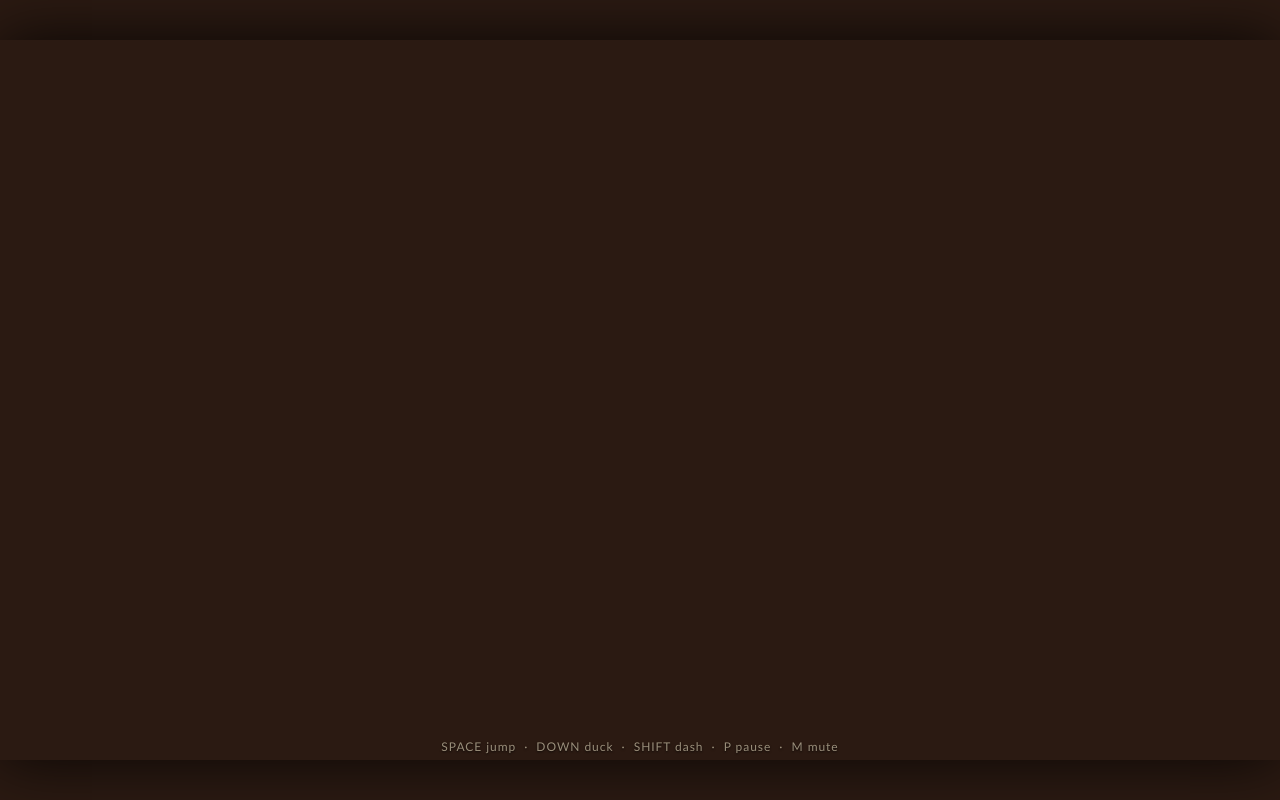
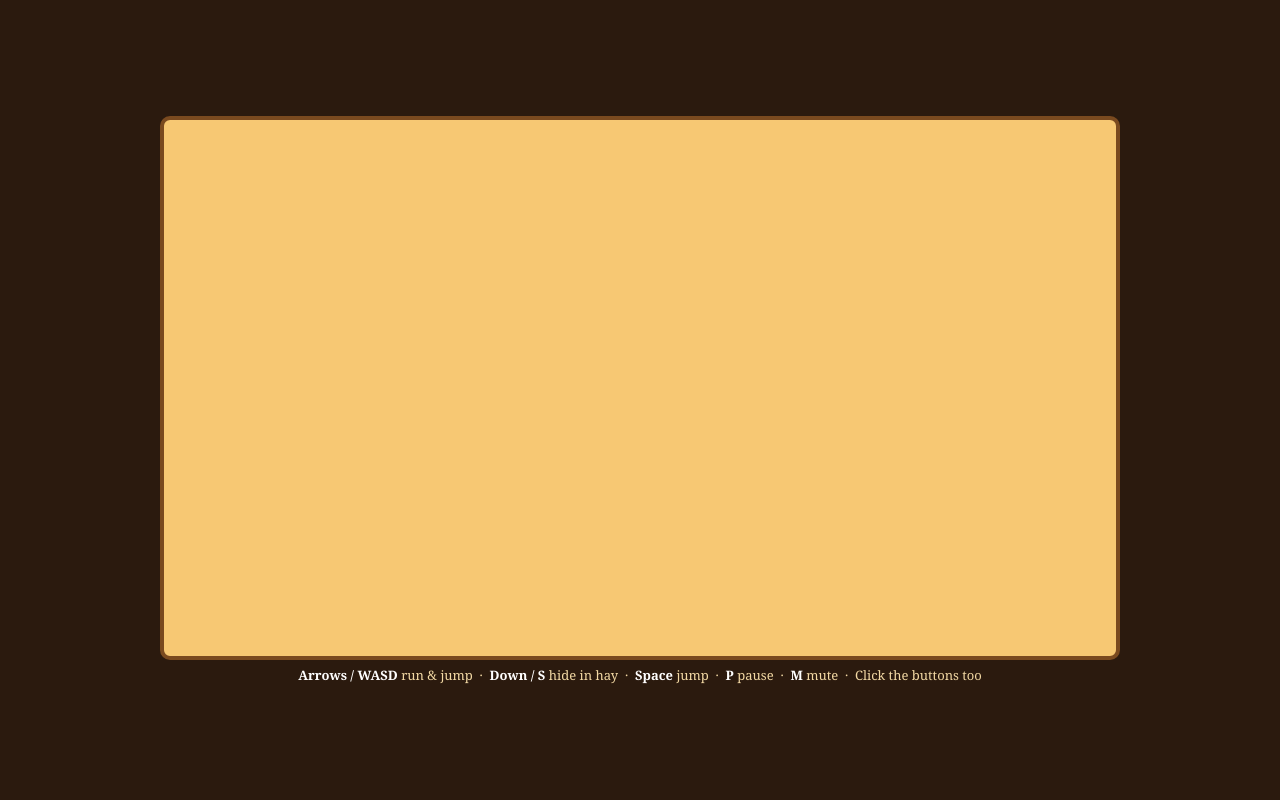
Before and after one commit to oy-builds/turkey-run-game-01, a plain HTML site: page game/index.html in a window 1280 px wide. Drawn offline with Linux system fonts and the light colour scheme.

Commit message:
Add files via upload

```diff
--- a/game/index.html
+++ b/game/index.html
@@ -3,35 +3,30 @@
 <head>
 <meta charset="utf-8">
 <meta name="viewport" content="width=device-width, initial-scale=1">
-<title>Turkey Trot — The Thanksgiving Breakout</title>
+<title>Gobble Run — The Great Turkey Escape</title>
+<link rel="icon" href="data:,">
 <style>
-  html, body {
-    margin: 0; padding: 0; height: 100%;
-    background: #2b1a12;
-    display: flex; align-items: center; justify-content: center;
-    font-family: "Trebuchet MS", "Segoe UI", Verdana, sans-serif;
-    overflow: hidden;
-  }
-  #stage {
-    position: relative;
-    width: min(100vw, 177.78vh);
-    height: min(100vh, 56.25vw);
-    box-shadow: 0 0 60px rgba(0, 0, 0, 0.8);
-  }
-  canvas { display: block; width: 100%; height: 100%; image-rendering: auto; }
-  #hint {
-    position: absolute; left: 0; right: 0; bottom: 6px;
-    text-align: center; color: rgba(255, 244, 214, 0.55);
-    font-size: 12px; letter-spacing: 0.08em; pointer-events: none;
-    text-shadow: 0 1px 2px rgba(0,0,0,0.7);
-  }
+  html, body { margin: 0; padding: 0; background: #2b1a0e; height: 100%; }
+  body { display: flex; align-items: center; justify-content: center; font-family: Georgia, 'Times New Roman', serif; }
+  #wrap { position: relative; width: min(960px, 100vw); }
+  canvas { display: block; width: 100%; height: auto; background: #f7c873; border: 4px solid #7a4a1f; border-radius: 10px; box-sizing: border-box; }
+  #hint { color: #f3d9a4; text-align: center; font-size: 13px; padding: 6px 4px 0; }
+  #hint b { color: #fff; }
 </style>
 </head>
 <body>
-  <div id="stage">
-    <canvas id="game" width="960" height="540"></canvas>
-    <div id="hint">SPACE jump &nbsp;·&nbsp; DOWN duck &nbsp;·&nbsp; SHIFT dash &nbsp;·&nbsp; P pause &nbsp;·&nbsp; M mute</div>
-  </div>
-  <script type="module" src="./src/main.js"></script>
+<div id="wrap">
+  <canvas id="game" width="960" height="540"></canvas>
+  <div id="hint"><b>Arrows / WASD</b> run &amp; jump &nbsp;·&nbsp; <b>Down / S</b> hide in hay &nbsp;·&nbsp; <b>Space</b> jump &nbsp;·&nbsp; <b>P</b> pause &nbsp;·&nbsp; <b>M</b> mute &nbsp;·&nbsp; Click the buttons too</div>
+</div>
+<script src="src/input.js"></script>
+<script src="src/audio.js"></script>
+<script src="src/art.js"></script>
+<script src="src/turkey.js"></script>
+<script src="src/farmer.js"></script>
+<script src="src/kitchen.js"></script>
+<script src="src/hud.js"></script>
+<script src="src/shots.js"></script>
+<script src="src/main.js"></script>
 </body>
 </html>
```
